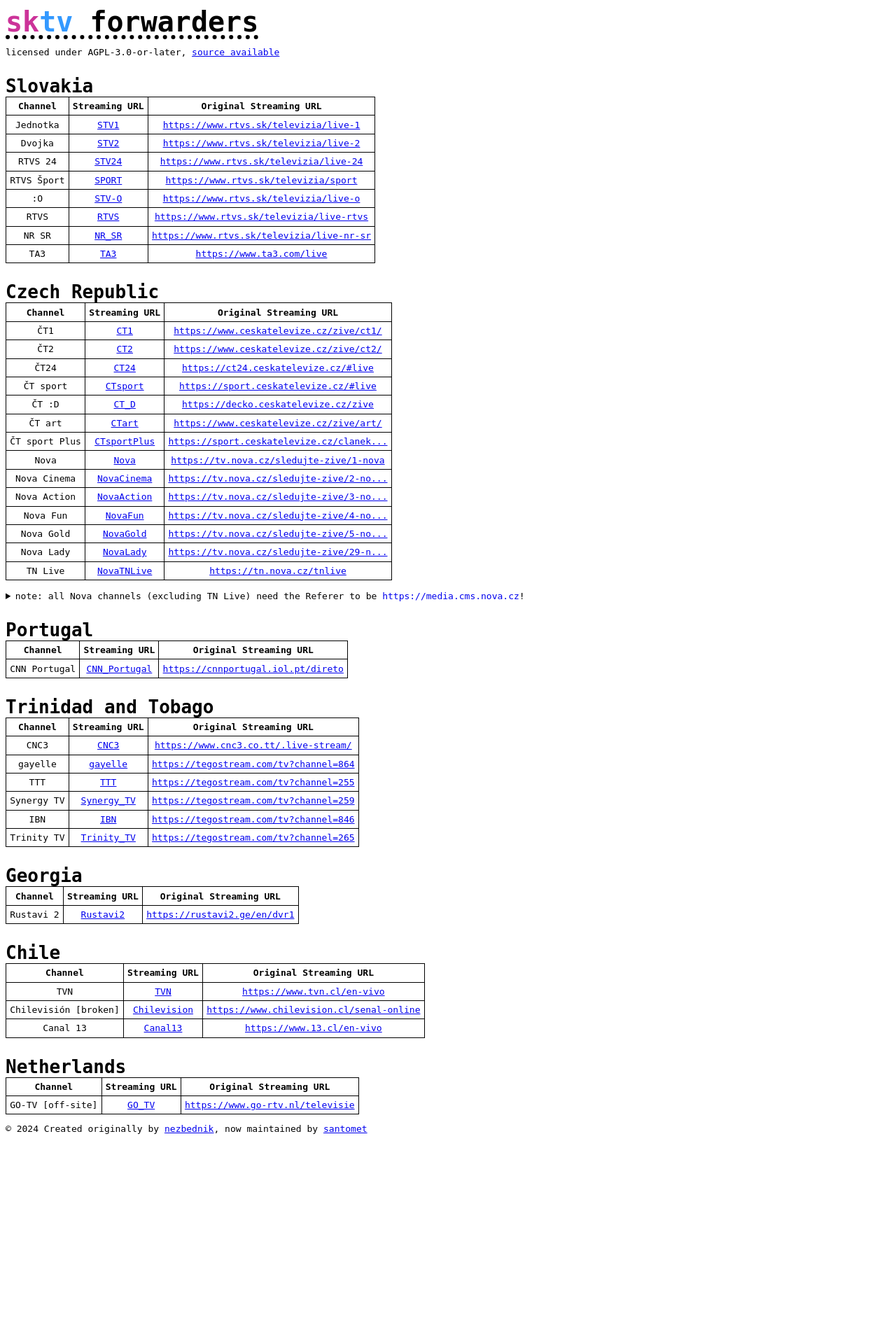
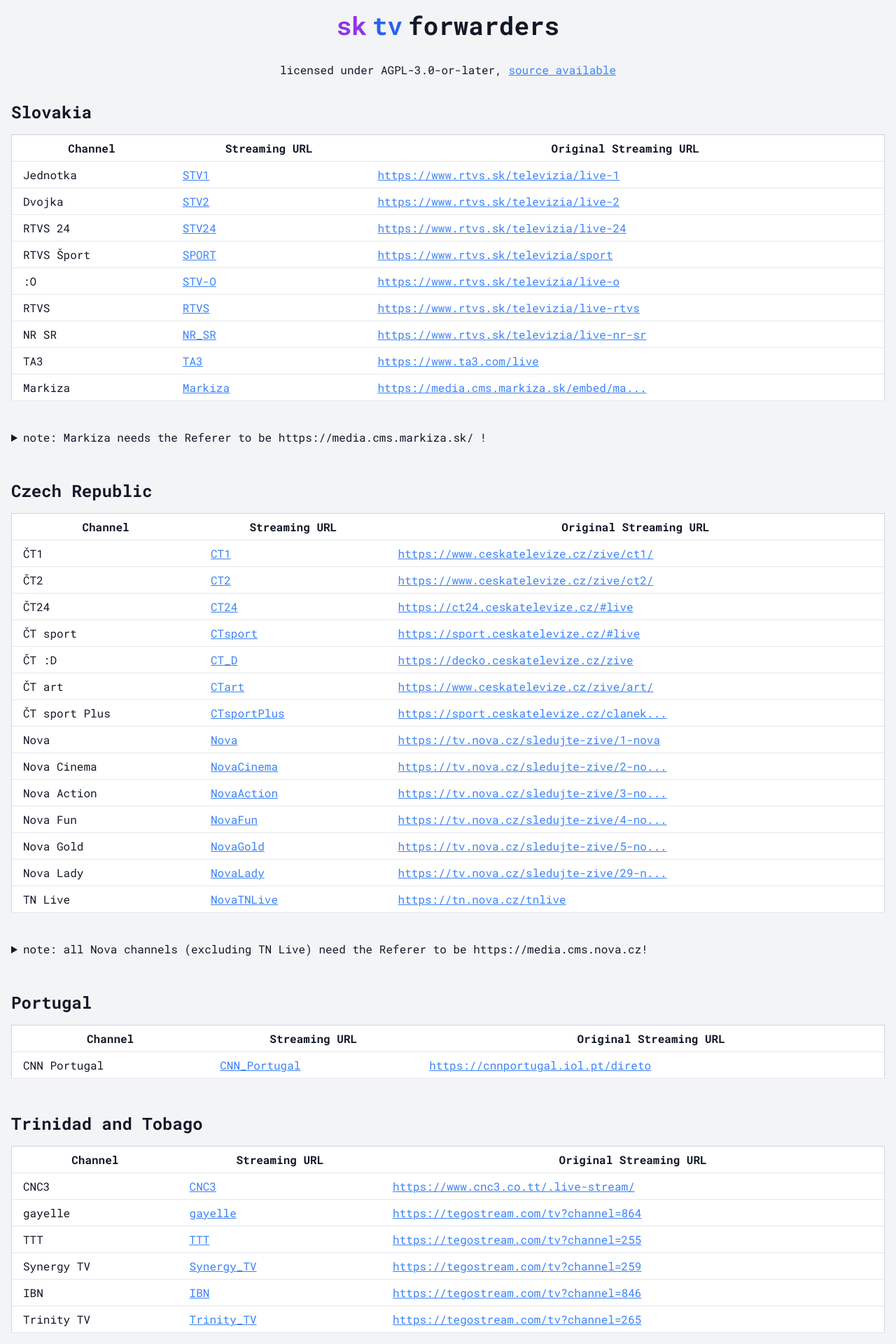
Before and after one commit to santomet/sktv-forwarders, a PHP site: page / in a window 1280 px wide. Shown: the top 1920 px of the page at 70% size. Before the commit the page ends 1620 px from the top, so only its background shows below. Run offline with PHP 8.4, Linux system fonts and the light colour scheme; some libraries are stand-ins or nearby versions.

Commit message:
use mxnticek desing + add Markiza

```diff
--- a/channels.inc.php
+++ b/channels.inc.php
@@ -19,8 +19,18 @@
 add_channel($chan_sk, "RTVS", "RTVS", "https://www.rtvs.sk/televizia/live-rtvs");
 add_channel($chan_sk, "NR SR", "NR_SR", "https://www.rtvs.sk/televizia/live-nr-sr");
 add_channel($chan_sk, "TA3", "TA3", "https://www.ta3.com/live");
+add_channel($chan_sk, "Markiza", "Markiza", "https://media.cms.markiza.sk/embed/markiza-live?autoplay=any");
 
-add_country($channels, "Slovakia", "sk", $chan_sk);
+$slovakiaNote = array (
+    "    <br>",
+    "    <details>",
+    "        <summary>note: Markiza needs the Referer to be https://media.cms.markiza.sk/ !</summary>",
+    "        <pre style=\"background-color: gainsboro;\">vlc --adaptive-use-access --http-referrer=https://media.cms.markiza.sk/ [URL]",
+    "    </details>",
+    ""
+);
+
+add_country($channels, "Slovakia", "sk", $chan_sk, implode("\n", $slovakiaNote));
 
 // Czech Republic
 $chan_cz = array();
@@ -43,9 +53,7 @@
     "    <br>",
     "    <details>",
     "        <summary>note: all Nova channels (excluding TN Live) need the Referer to be <a href=\"https://media.cms.nova.cz\" style=\"text-decoration: none;\">https://media.cms.nova.cz</a>!</summary>",
-    "        <pre style=\"background-color: gainsboro;\">#EXTINF:-1,Nova",
-    "#EXTVLCOPT:http-referrer=https://media.cms.nova.cz",
-    "https://sktv-forwarders.7m.pl/get.php?x=Nova</pre>",
+    "        <pre style=\"background-color: gainsboro;\">vlc --adaptive-use-access --http-referrer=https://media.cms.nova.cz/ [URL]",
     "    </details>",
     ""
 );
--- a/index.php
+++ b/index.php
@@ -1,72 +1,61 @@
+<html lang="en">
+<head>
+    <meta charset="UTF-8">
+    <meta name="viewport" content="width=device-width, initial-scale=1.0">
+    <title>sktv forwarders revival</title>
+    <script src="https://cdn.tailwindcss.com"></script>
+    <link rel="stylesheet" href="https://cdnjs.cloudflare.com/ajax/libs/font-awesome/5.15.3/css/all.min.css">
+    <link href="https://fonts.googleapis.com/css2?family=Roboto+Mono:wght@400;700&display=swap" rel="stylesheet">
+    <style>
+        body {
+            font-family: 'Roboto Mono', monospace;
+        }
+    </style>
+</head>
+<body class="bg-gray-100 text-gray-900">
+    <div class="container mx-auto p-4">
+        <div class="flex items-center justify-center space-x-2 text-4xl font-bold mb-8">
+            <h1 class="text-purple-600">sk</h1>
+            <h1 class="text-blue-600">tv</h1>
+            <h1>forwarders</h1>
+        </div>
+        <p class="text-center mb-8">licensed under AGPL-3.0-or-later, <a href="https://github.com/santomet/sktv-forwarders" class="text-blue-500 underline">source available</a></p>
         <?php
         include "channels.inc.php";
-?><!DOCTYPE html>
-<html>
-    <title>sktv forwarders</title>
-    <style>
-        * {
-            font-family: monospace;
-        }
-        table {
-            border-collapse: collapse;
-            text-align: center;
-        }
-        td, th {
-            border: 1px solid black;
-            padding: 0.4rem;
-        }
-        .i {
-            display: inline;
-        }
-        .purple {
-            color: #CC3399;
-        }
-        .blue {
-            color: #3399FF;
-        }
-        .title {
-            padding-bottom: 0;
-            margin-bottom: 0;
-            margin-top: 2rem;
-        }
-        .pagetitle {
-            font-size: x-large;
-            border-bottom: 0.5rem solid black;
-            border-style: none none dotted none;
-        }
-        .title-ext {
-            margin-top: 6rem;
-        }
-    </style>
-    <div class="i pagetitle">
-        <h1 class="i purple">sk</h1><h1 class="i blue">tv</h1><h1 class="i">&nbsp;forwarders</h1>
-    </div>
-    <p>licensed under AGPL-3.0-or-later, <a href="https://github.com/santomet/sktv-forwarders">source available</a></p>
-<?php
         foreach($channels as $i) {
-    ?>    <h1 class="title"><?php echo htmlspecialchars($i["name"]); ?></h1>
-    <table>
+        ?>
+        <div class="mb-12">
+            <h1 class="text-2xl font-bold mb-4"><?php echo htmlspecialchars($i["name"]); ?></h1>
+            <div class="overflow-x-auto">
+                <table class="min-w-full bg-white border border-gray-300">
+                    <thead>
                         <tr>
-            <th>Channel</th>
-            <th>Streaming URL</th>
-            <th>Original Streaming URL</th>
+                            <th class="px-4 py-2 border-b">Channel</th>
+                            <th class="px-4 py-2 border-b">Streaming URL</th>
+                            <th class="px-4 py-2 border-b">Original Streaming URL</th>
                         </tr>
+                    </thead>
+                    <tbody>
                         <?php
                         foreach($i["channels"] as $j) {
                         ?>
                         <tr>
-            <td><?php echo htmlspecialchars($j["name"]); ?></td>
-            <td><a href="get.php?x=<?php echo $j["id"]; ?>"><?php echo htmlspecialchars($j["id"]); ?></a></td>
-            <td><a href="<?php echo $j["streamURL"]; ?>"><?php
-    echo htmlspecialchars(strlen($j["streamURL"]) > 40 ? (substr($j["streamURL"], 0, 37) . "...") : $j["streamURL"]);
-?></a></td>
+                            <td class="px-4 py-2 border-b"><?php echo htmlspecialchars($j["name"]); ?></td>
+                            <td class="px-4 py-2 border-b"><a href="get.php?x=<?php echo $j["id"]; ?>" class="text-blue-500 underline"><?php echo htmlspecialchars($j["id"]); ?></a></td>
+                            <td class="px-4 py-2 border-b"><a href="<?php echo $j["streamURL"]; ?>" class="text-blue-500 underline"><?php echo htmlspecialchars(strlen($j["streamURL"]) > 40 ? (substr($j["streamURL"], 0, 37) . "...") : $j["streamURL"]); ?></a></td>
                         </tr>
                         <?php
                         }
                         ?>
+                    </tbody>
                 </table>
+            </div>
+            <p class="mt-4"><?php echo $i["note"]; ?></p>
+        </div>
         <?php
-    echo $i["note"];
         }
-?>    <p>&copy; <?php echo date("Y"); ?> Created originally by <a href="https://github.com/NezbednikSK">nezbednik</a>, now maintained by <a href="https://santomet.eu">santomet</a></p>
+        ?>
+        <p class="text-center mt-8">&copy; <?php echo date("Y"); ?> Created originally by <a href="https://github.com/NezbednikSK" class="text-blue-500 underline">nezbednik</a>, now maintained by <a href="https://santomet.eu">santomet</a> (And redesigned by <a href="https://odjezdy.online" class="text-blue-500 underline">mxnticek</a> using <a href="https://screenshottocode.com/" class="text-blue-500 underline bold">Screenshot To Code</a>)</p>
+    </div>
+</body>
 </html>
```
Also changed, not shown: get.php (+26 -2 lines). Lines whose indentation alone changed are shown as unchanged.
